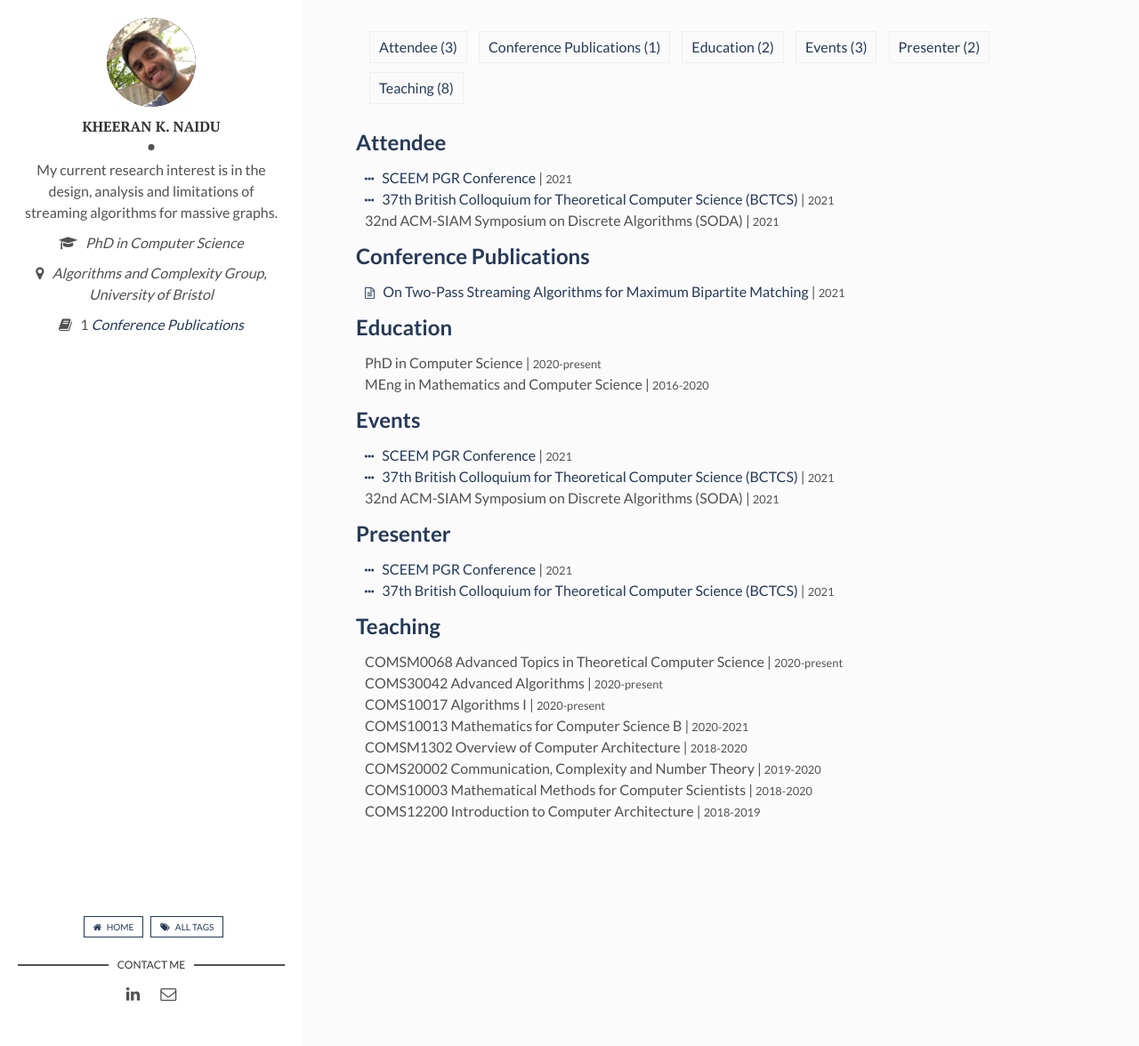
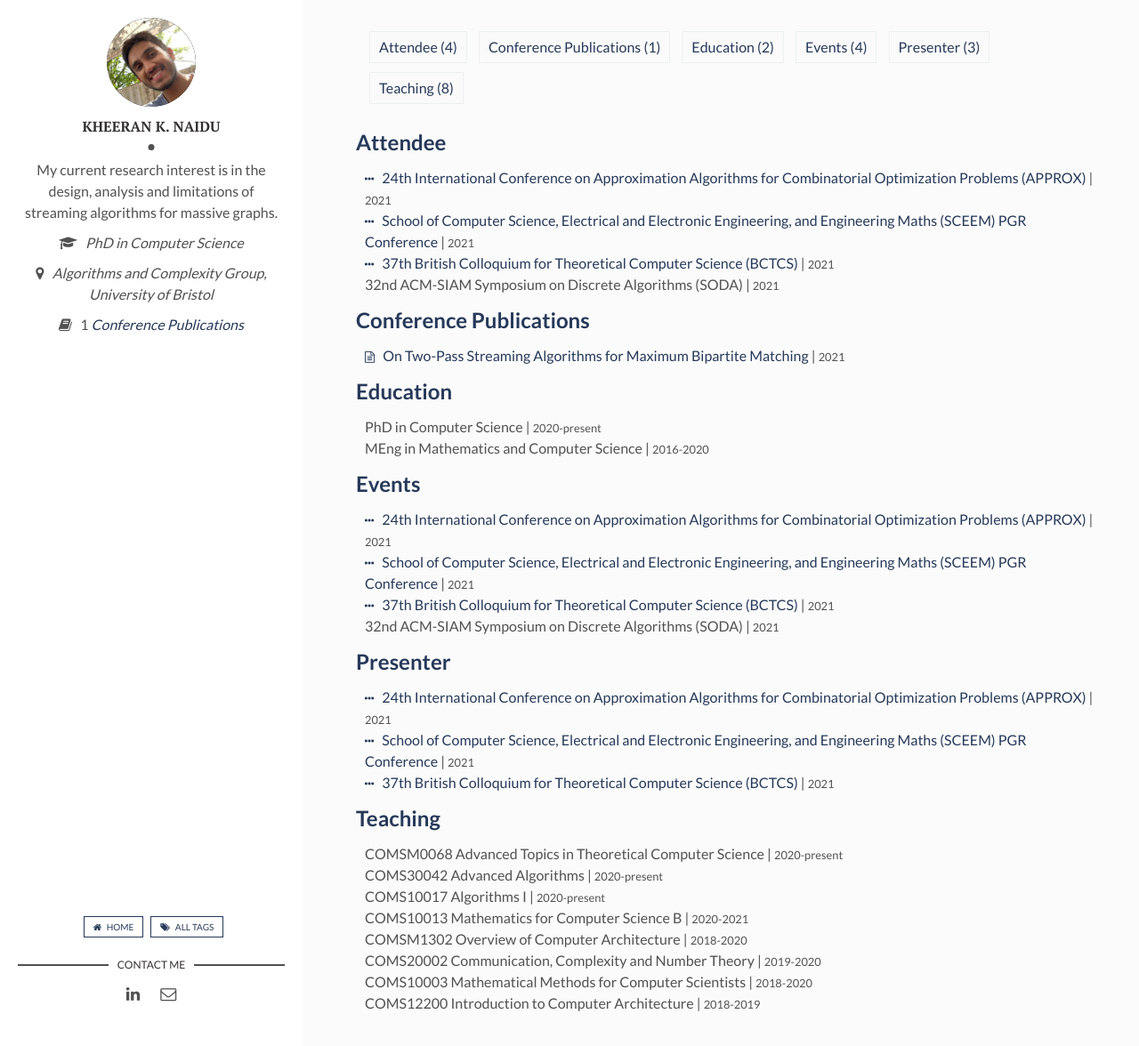
Before and after one commit to kheeran/kheeran.github.io, a Jekyll site: the page built from tags.html, in a window 1280 px wide and 1180 px high. Shown: the top 1176 px of the window at 89% size. Built offline with Jekyll 4.4.1, drawn with Linux system fonts in a browser that asks for light colours.

Commit message:
rename files and added APPROX conf post

```diff
--- a/_posts/2021-05-18-SCEEM-PGR-21.markdown
+++ b/_posts/2021-05-18-conference-SCEEM-PGR-21.markdown
@@ -1,7 +1,7 @@
 ---
 layout: post
 
-title: SCEEM PGR Conference
+title: School of Computer Science, Electrical and Electronic Engineering, and Engineering Maths (SCEEM) PGR Conference
 year: 2021
 subtitle: Virtual, University of Bristol
 description: Presenter and Attendee
--- a/_posts/2021-06-23-APPROX-2021.markdown
+++ b/_posts/2021-06-23-publication-On-Two-Pass-Streaming-Algorithms.markdown
@@ -5,6 +5,7 @@ title: On Two-Pass Streaming Algorithms for Maximum Bipartite Matching
 year: 2021
 subtitle: Christian Konrad, Kheeran K. Naidu
 description: Proceedings of the 24th International Workshop on Approximation Algorithms for Combinatorial Optimization Problems
+book: LIPIcs Volume 207 Approximation, Randomization, and Combinatorial Optimization. Algorithms and Techniques pp 19:1-19:18
 short_description: APPROX 2021
 tags: [Conference Publications]
 latex: True
--- /dev/null
+++ b/_posts/2021-08-16-conference-APPROX-2021.markdown
@@ -0,0 +1,21 @@
+---
+layout: post
+
+title: 24th International Conference on Approximation Algorithms for Combinatorial Optimization Problems (APPROX)
+year: 2021
+subtitle: Virtual, University of Washington
+description: Presenter and Attendee
+info: https://approxconference.wordpress.com/approx-2021/
+tags: [Events, Presenter, Attendee]
+latex: true
+slides: APPROX-21_slides.pdf
+poster: APPROX-21_poster.pdf
+---
+This talk was for the corresponding conference publication [On Two-Pass Streaming Algorithms for Maximum Bipartite Matching](/publication-On-Two-Pass-Streaming-Algorithms).
+
+<div class="page-tag" style="padding-right: 30px;">
+    <span id="Attachments"><strong>Conference talk</strong> | </span>
+    <a href="{{ page.video }}" target="_blank" class="tag">YouTube</a>
+    <a href="{{site.baseurl}}/assets/attachments/{{ page.slides }}" target="_blank" class="tag">Slides</a>
+    <a href="{{site.baseurl}}/assets/attachments/{{ page.poster }}" target="_blank" class="tag">Poster</a>
+</div>
```
Also changed, not shown: _posts/2021-01-10-conference-SIAM-21.markdown (renamed from _posts/2021-01-10-SIAM-21.markdown), _posts/2021-03-29-conference-BCTCS-21.markdown (renamed from _posts/2021-03-29-BCTCS-21.markdown).
